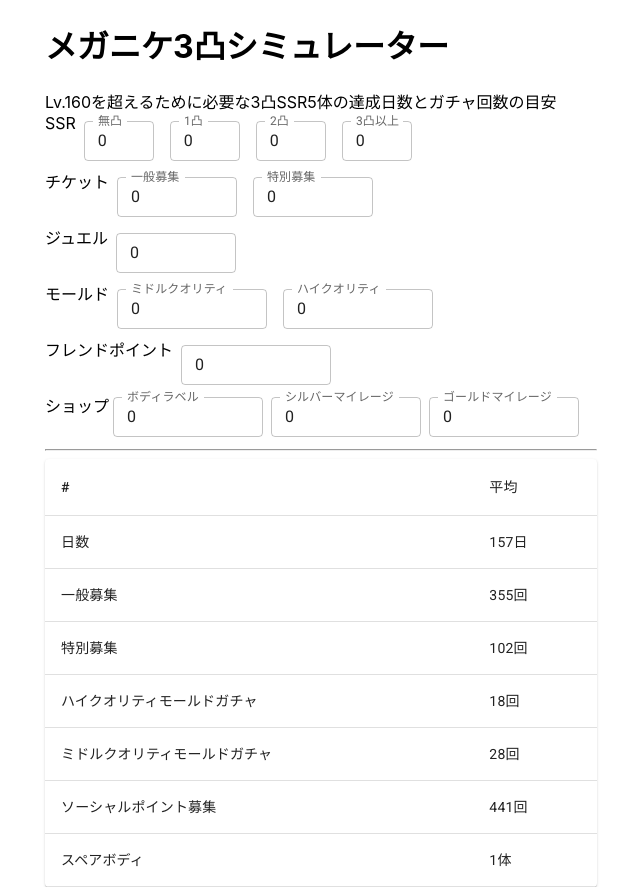
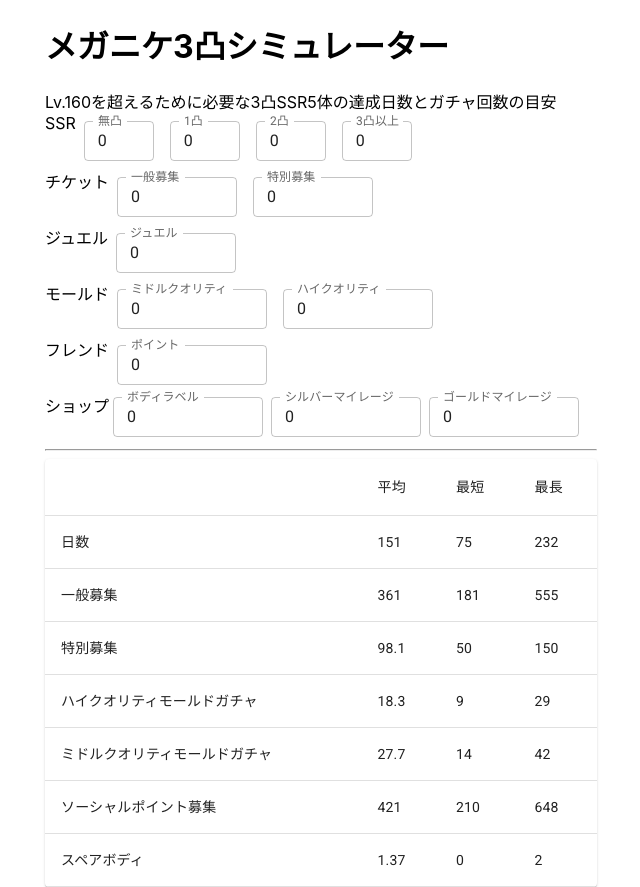
Before and after one commit to taroy5913/nikke-simulator, a React (Create React App) app: page / in a window 1280 px wide. Shown: the whole page, without its empty margins (319-959 px from the left). Built offline with nearby package versions, Linux system fonts and the light colour scheme.

Commit message:
#13 #6 最短、最長の表示

```diff
--- a/src/App.tsx
+++ b/src/App.tsx
@@ -76,6 +76,7 @@ const simulate = (props: Props): Sample => {
     if (t % 7 == 0) {
       gems += 300;
       highQualityMolds += 10;
+      vouchers += 1;
     }
 
     // event bonus
@@ -190,28 +191,56 @@ const simulate = (props: Props): Sample => {
   }
   return res;
 }
-const predict = (params: Props): Sample => {
-  let res: Sample = {
-    days: 0,
-    friendVouchers: 0,
-    spareBodies: 0,
-    advancedSpareBodies: 0,
-    vouchers: 0,
-    advancedVouchers: 0,
-    highQualityVouchers: 0,
-    middleQualityVouchers: 0
-  };
-  const num = 100;
+const getDefaultSample = (defaultValue:number): Sample => {
+  return {
+    days: defaultValue,
+    friendVouchers: defaultValue,
+    spareBodies: defaultValue,
+    advancedSpareBodies: defaultValue,
+    vouchers: defaultValue,
+    advancedVouchers: defaultValue,
+    highQualityVouchers: defaultValue,
+    middleQualityVouchers: defaultValue
+  }
+}
+const predict = (params: Props, num:number = 1000): {min:Sample, max:Sample, avg:Sample} => {
+  let res = {
+    min: getDefaultSample(num),
+    max: getDefaultSample(0),
+    avg: getDefaultSample(0)
+  }
+
   for (let k = 0; k < num; ++k) {
     const sample = simulate(params);
-    res.days += sample.days / num;
-    res.friendVouchers += sample.friendVouchers / num;
-    res.spareBodies += sample.spareBodies / num;
-    res.advancedSpareBodies += sample.advancedSpareBodies / num;
-    res.vouchers += sample.vouchers / num;
-    res.advancedVouchers += sample.advancedVouchers / num;
-    res.highQualityVouchers += sample.highQualityVouchers / num;
-    res.middleQualityVouchers += sample.middleQualityVouchers / num;
+    // 最短
+    res.min.days = Math.min(res.min.days, sample.days);
+    res.min.friendVouchers = Math.min(res.min.friendVouchers, sample.friendVouchers);
+    res.min.spareBodies = Math.min(res.min.spareBodies, sample.spareBodies);
+    res.min.advancedSpareBodies = Math.min(res.min.advancedSpareBodies, sample.advancedSpareBodies);
+    res.min.vouchers = Math.min(res.min.vouchers, sample.vouchers);
+    res.min.advancedVouchers = Math.min(res.min.advancedVouchers, sample.advancedVouchers);
+    res.min.highQualityVouchers = Math.min(res.min.highQualityVouchers, sample.highQualityVouchers);
+    res.min.middleQualityVouchers = Math.min(res.min.middleQualityVouchers, sample.middleQualityVouchers);
+
+    // 最長
+    res.max.days = Math.max(res.max.days, sample.days);
+    res.max.friendVouchers = Math.max(res.max.friendVouchers, sample.friendVouchers);
+    res.max.spareBodies = Math.max(res.max.spareBodies, sample.spareBodies);
+    res.max.advancedSpareBodies = Math.max(res.max.advancedSpareBodies, sample.advancedSpareBodies);
+    res.max.vouchers = Math.max(res.max.vouchers, sample.vouchers);
+    res.max.advancedVouchers = Math.max(res.max.advancedVouchers, sample.advancedVouchers);
+    res.max.highQualityVouchers = Math.max(res.max.highQualityVouchers, sample.highQualityVouchers);
+    res.max.middleQualityVouchers = Math.max(res.max.middleQualityVouchers, sample.middleQualityVouchers);
+
+    // 平均
+    res.avg.days += sample.days / num;
+    res.avg.friendVouchers += sample.friendVouchers / num;
+    res.avg.spareBodies += sample.spareBodies / num;
+    res.avg.advancedSpareBodies += sample.advancedSpareBodies / num;
+    res.avg.vouchers += sample.vouchers / num;
+    res.avg.advancedVouchers += sample.advancedVouchers / num;
+    res.avg.highQualityVouchers += sample.highQualityVouchers / num;
+    res.avg.middleQualityVouchers += sample.middleQualityVouchers / num;
   }
   return res;
 }
@@ -274,7 +303,7 @@ const App = () => {
           </Box>
           <Box component="form" sx={{"& > :not(style)": {m: 1, width: "25ch"}}}>
             ジュエル
-            <TextField value={gems} onChange={e => setGems(e.target.value)} variant="outlined" size="small" style={{width: 120}} />
+            <TextField label="ジュエル" value={gems} onChange={e => setGems(e.target.value)} variant="outlined" size="small" style={{width: 120}} />
           </Box>
           <Box component="form" sx={{"& > :not(style)": {m: 1, width: "25ch"}}}>
             モールド
@@ -282,8 +311,8 @@ const App = () => {
             <TextField label="ハイクオリティ" value={highQualityMolds} onChange={e => setHighQualityMolds(e.target.value)} variant="outlined" size="small" style={{width: 150}} />
           </Box>
           <Box component="form" sx={{"& > :not(style)": {m: 1, width: "25ch"}}}>
-            フレンドポイント
-            <TextField value={friendPoints} onChange={e => setFriendPoints(e.target.value)} variant="outlined" size="small" style={{width: 150}} />
+            フレンド
+            <TextField label="ポイント" value={friendPoints} onChange={e => setFriendPoints(e.target.value)} variant="outlined" size="small" style={{width: 150}} />
           </Box>
           <Box component="form" sx={{"& > :not(style)": {m: 0.5, width: "2ch"}}}>
             ショップ
@@ -298,38 +327,54 @@ const App = () => {
         <Table>
           <TableHead>
             <TableRow>
-              <TableCell>#</TableCell>
+              <TableCell></TableCell>
               <TableCell>平均</TableCell>
+              <TableCell>最短</TableCell>
+              <TableCell>最長</TableCell>
             </TableRow>
           </TableHead>
           <TableBody>
             <TableRow>
               <TableCell>日数</TableCell>
-              <TableCell>{Math.floor(result.days)}日</TableCell>
+              <TableCell>{result.avg.days.toPrecision(3)}</TableCell>
+              <TableCell>{result.min.days}</TableCell>
+              <TableCell>{result.max.days}</TableCell>
             </TableRow>
             <TableRow>
               <TableCell>一般募集</TableCell>
-              <TableCell>{Math.floor(result.vouchers)}回</TableCell>
+              <TableCell>{result.avg.vouchers.toPrecision(3)}</TableCell>
+              <TableCell>{result.min.vouchers}</TableCell>
+              <TableCell>{result.max.vouchers}</TableCell>
             </TableRow>
             <TableRow>
               <TableCell>特別募集</TableCell>
-              <TableCell>{Math.floor(result.advancedVouchers)}回</TableCell>
+              <TableCell>{result.avg.advancedVouchers.toPrecision(3)}</TableCell>
+              <TableCell>{result.min.advancedVouchers}</TableCell>
+              <TableCell>{result.max.advancedVouchers}</TableCell>
             </TableRow>
             <TableRow>
               <TableCell>ハイクオリティモールドガチャ</TableCell>
-              <TableCell>{Math.floor(result.highQualityVouchers)}回</TableCell>
+              <TableCell>{result.avg.highQualityVouchers.toPrecision(3)}</TableCell>
+              <TableCell>{result.min.highQualityVouchers}</TableCell>
+              <TableCell>{result.max.highQualityVouchers}</TableCell>
             </TableRow>
             <TableRow>
               <TableCell>ミドルクオリティモールドガチャ</TableCell>
-              <TableCell>{Math.floor(result.middleQualityVouchers)}回</TableCell>
+              <TableCell>{result.avg.middleQualityVouchers.toPrecision(3)}</TableCell>
+              <TableCell>{result.min.middleQualityVouchers}</TableCell>
+              <TableCell>{result.max.middleQualityVouchers}</TableCell>
             </TableRow>
             <TableRow>
               <TableCell>ソーシャルポイント募集</TableCell>
-              <TableCell>{Math.floor(result.friendVouchers)}回</TableCell>
+              <TableCell>{result.avg.friendVouchers.toPrecision(3)}</TableCell>
+              <TableCell>{result.min.friendVouchers}</TableCell>
+              <TableCell>{result.max.friendVouchers}</TableCell>
             </TableRow>
             <TableRow>
               <TableCell>スペアボディ</TableCell>
-              <TableCell>{Math.floor(result.spareBodies)}体</TableCell>
+              <TableCell>{result.avg.spareBodies.toPrecision(3)}</TableCell>
+              <TableCell>{result.min.spareBodies}</TableCell>
+              <TableCell>{result.max.spareBodies}</TableCell>
             </TableRow>
           </TableBody>
         </Table>
```
